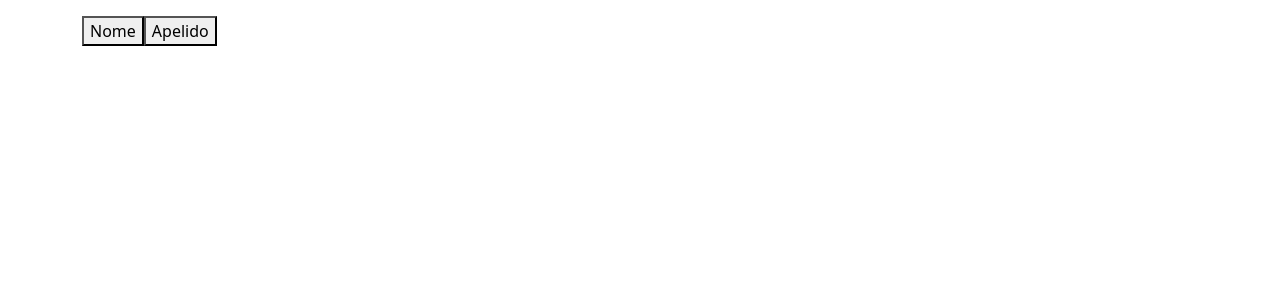
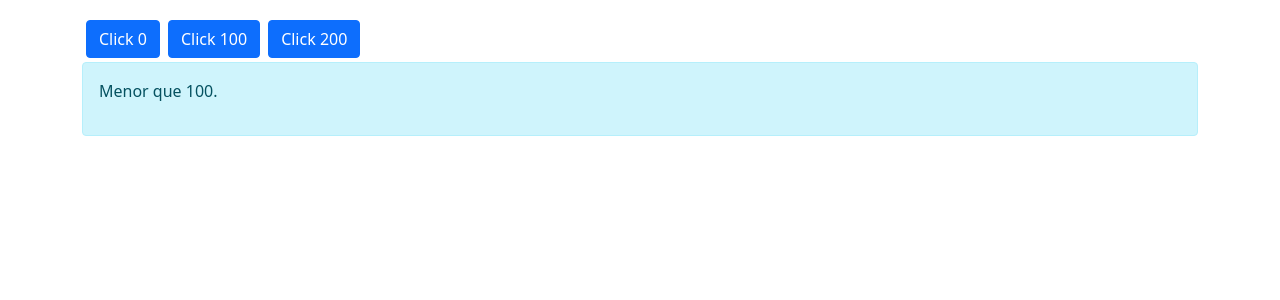
Before and after one commit to dnsdigitaltech/vuejs, a Vue app in the folder vuecli001/: page / in a window 1280 px wide. Shown: the top 300 px of the page. Built offline with nearby package versions, Linux system fonts and the light colour scheme.

Commit message:
Exercicio 2 - comunicaçao de pararent para child

```diff
--- a/vuecli001/src/App.vue
+++ b/vuecli001/src/App.vue
@@ -1,39 +1,27 @@
 <template>
   <div class="container mt-3 box">
-    <button @click="clickNome">Nome</button>
-    <button @click="clickApelido">Apelido</button>
-    <!--<p>{{nome}} {{apelido}}</p>-->
-    <app-infopessoa
-    :infonome="nome"
-    :infoapelido="apelido">
-    </app-infopessoa>
+    <button @click="executar(0)" class="btn btn-primary m-1">Click 0</button>
+    <button @click="executar(100)" class="btn btn-primary m-1">Click 100</button>
+    <button @click="executar(200)" class="btn btn-primary m-1">Click 200</button>
+    <app-componente :meuvalor="valor"></app-componente>
   </div>
 </template>
 
 <script>
-import infopessoa from './components/infopessoa';
-
+  import componente from  './components/componente';
   export default{
     components:{
-      'app-infopessoa':infopessoa
+        'app-componente': componente
     },
     data() {
       return {
-        nome: '',
-        apelido: ''
+        valor: 0
       }
     },
     methods: {
-      clickNome(){
-        this.nome = 'Davi'
-      },
-      clickApelido(){
-        this.apelido = 'Bernardo'
+      executar(value){
+        this.valor = value
       }
     },
   }
 </script>
-
-<style scoped>
-
-</style>
--- /dev/null
+++ b/vuecli001/src/components/componente.vue
@@ -0,0 +1,24 @@
+<template>
+    <div class="alert alert-info">
+        <p>{{analisar()}}</p>
+    </div>
+</template>
+
+<script>
+export default {
+    props: [
+        'meuvalor'
+    ],
+    methods: {
+        analisar(){
+            if(this.meuvalor < 100){
+                return 'Menor que 100.'
+            }else if(this.meuvalor == 100){
+                return 'Igual a 100!'
+            }else{
+                return 'Maior que 100.'
+            }
+        }
+    },
+}
+</script>
--- a/vuecli001/src/components/infopessoa.vue
+++ /dev/null
@@ -1,13 +0,0 @@
-<template>
-    <div>
-        <p>{{infonome}} {{infoapelido}}</p>
-    </div>
-</template>
-
-<script>
-export default {
-    props: [
-        'infonome', 'infoapelido'
-    ]
-}
-</script>
```
